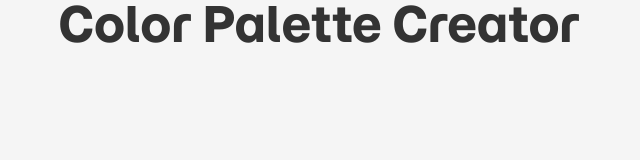
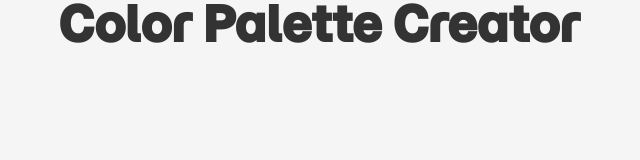
Before and after one commit to DanielG808/color-palette-creator, a Next.js app: page / in a window 1280 px wide. Shown: the top 160 px of the page, without its empty margins (321-961 px from the left). Built offline with nearby package versions, Linux system fonts and the light colour scheme.

Commit message:
added H1 styled component

```diff
--- /dev/null
+++ b/app/components/H1.tsx
@@ -0,0 +1,7 @@
+export default function Home() {
+  return (
+    <h1 className="text-5xl font-bold hover:text-black duration-200">
+      Color Palette Creator
+    </h1>
+  );
+}
--- a/app/page.tsx
+++ b/app/page.tsx
@@ -1,26 +1,9 @@
-"use client";
-
-import { motion } from "framer-motion";
-import { generateHexCode } from "./lib/generateHexCode";
+import H1 from "./components/H1";
 
 export default function Home() {
-  const color = generateHexCode();
-  console.log(color);
-
   return (
     <main className="flex flex-col justify-center items-center">
-      <motion.h1
-        animate={{ scale: [1, 1.05, 1] }} // pulse effect
-        transition={{
-          duration: 1, // 1 second for one pulse
-          repeat: Infinity, // loop forever
-          repeatType: "loop",
-          ease: "easeInOut", // smooth animation
-        }}
-        className="text-5xl"
-      >
-        Color Palette Creator
-      </motion.h1>
+      <H1>Color Palette Creator</H1>
     </main>
   );
 }
```
